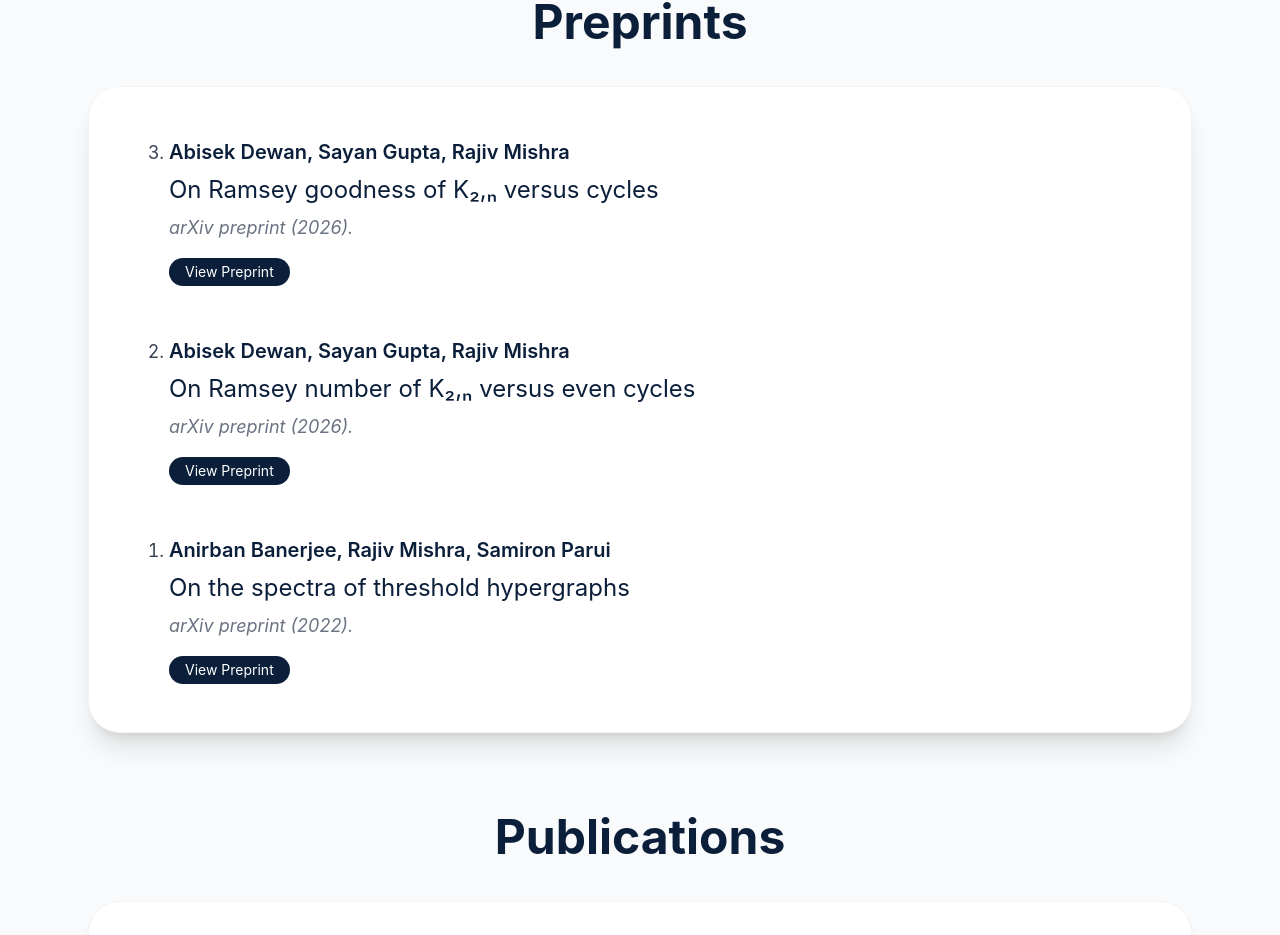
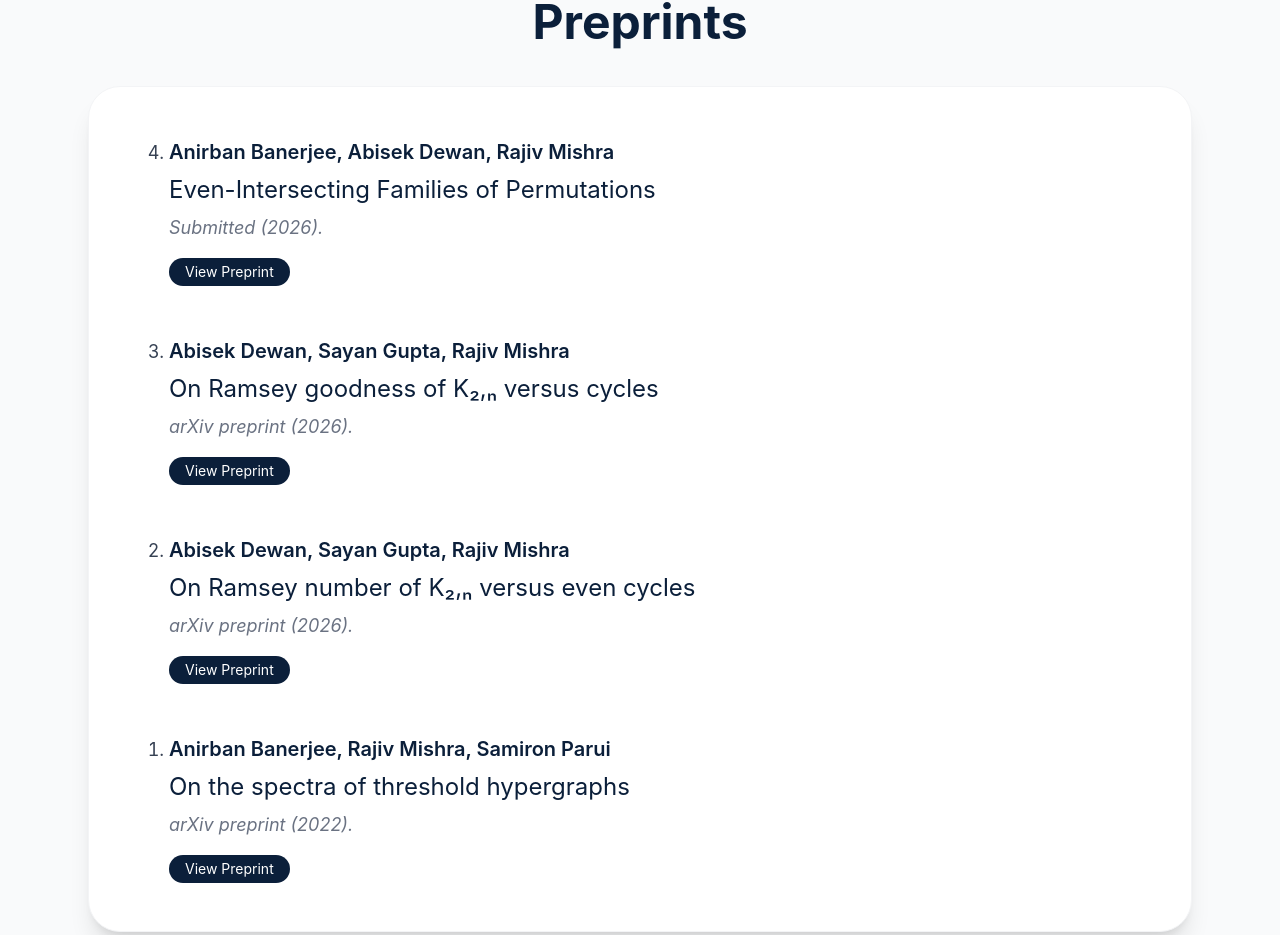
Before and after one commit to rajiv-math/rajiv, a React (Vite) app: page / in a window 1280 px wide. Shown: the part 1563-2498 px from the top of the page. Built offline with nearby package versions, Linux system fonts and the light colour scheme.

Commit message:
Update App.tsx
Added preprint details

```diff
--- a/src/App.tsx
+++ b/src/App.tsx
@@ -16,6 +16,12 @@ export default function App() {
   ];
 
   const preprints = [
+    {
+      title: 'Even-Intersecting Families of Permutations',
+      journal: 'Submitted (2026).',
+      author: 'Anirban Banerjee, Abisek Dewan, Rajiv Mishra',
+      link: ' ',
+    },
     {
       title: 'On Ramsey goodness of K₂,ₙ versus cycles',
       journal: 'arXiv preprint (2026).',
```
